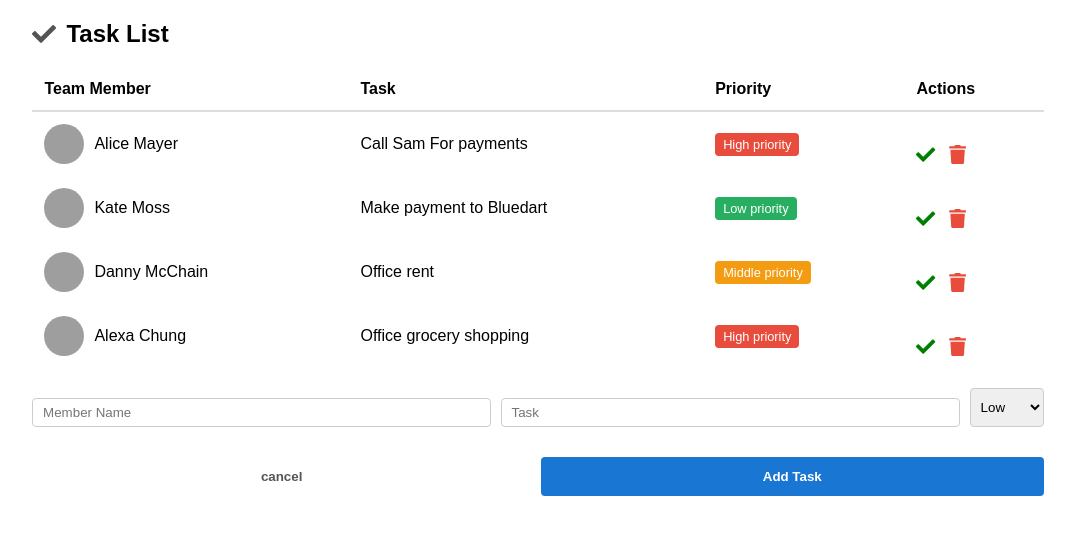
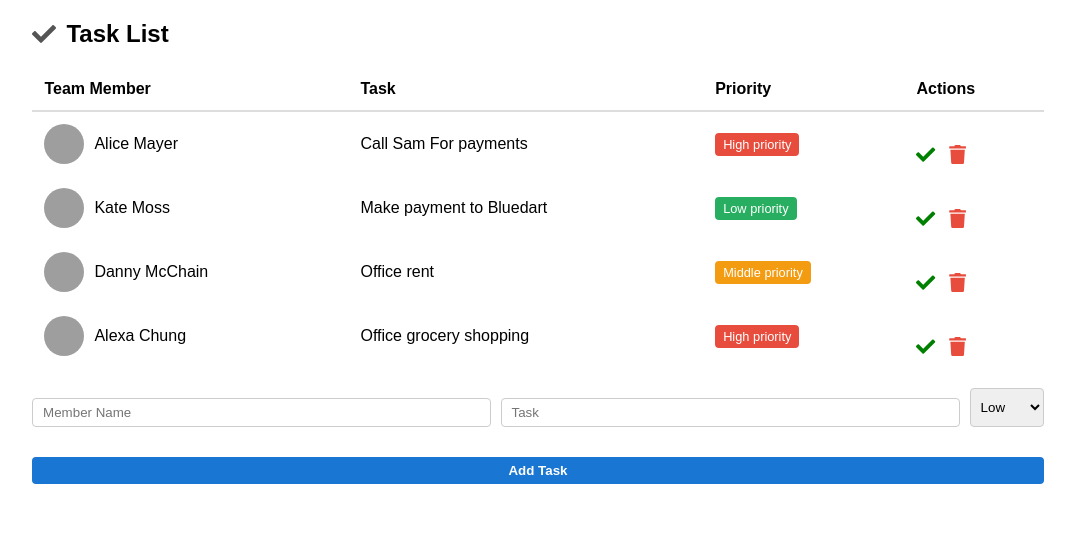
Before and after one commit to DINESHKUMAR1303/REACT, a React (Vite) app in the folder task/: page / in a window 1280 px wide. Shown: the top 534 px of the page, without its empty margins (102-1177 px from the left). Built offline with nearby package versions, Linux system fonts and the light colour scheme; grey boxes are pictures that could not be loaded.

Commit message:
removed the cancel button

```diff
--- a/task/src/Sample1.css
+++ b/task/src/Sample1.css
@@ -92,13 +92,6 @@ input, select {
   gap: 10px;
 }
 
-.cancel {
-  background: none;
-  border: none;
-  color: #555;
-  cursor: pointer;
-}
-
 .add {
   background-color: #1976d2;
   color: white;
--- a/task/src/Sample1.jsx
+++ b/task/src/Sample1.jsx
@@ -136,7 +136,7 @@ export default function Sample1() {
       </div>
 
       <div className="buttons">
-        <button className="cancel">cancel</button>
+
         <button className="add" onClick={addTask}>Add Task</button>
       </div>
     </div>
```
